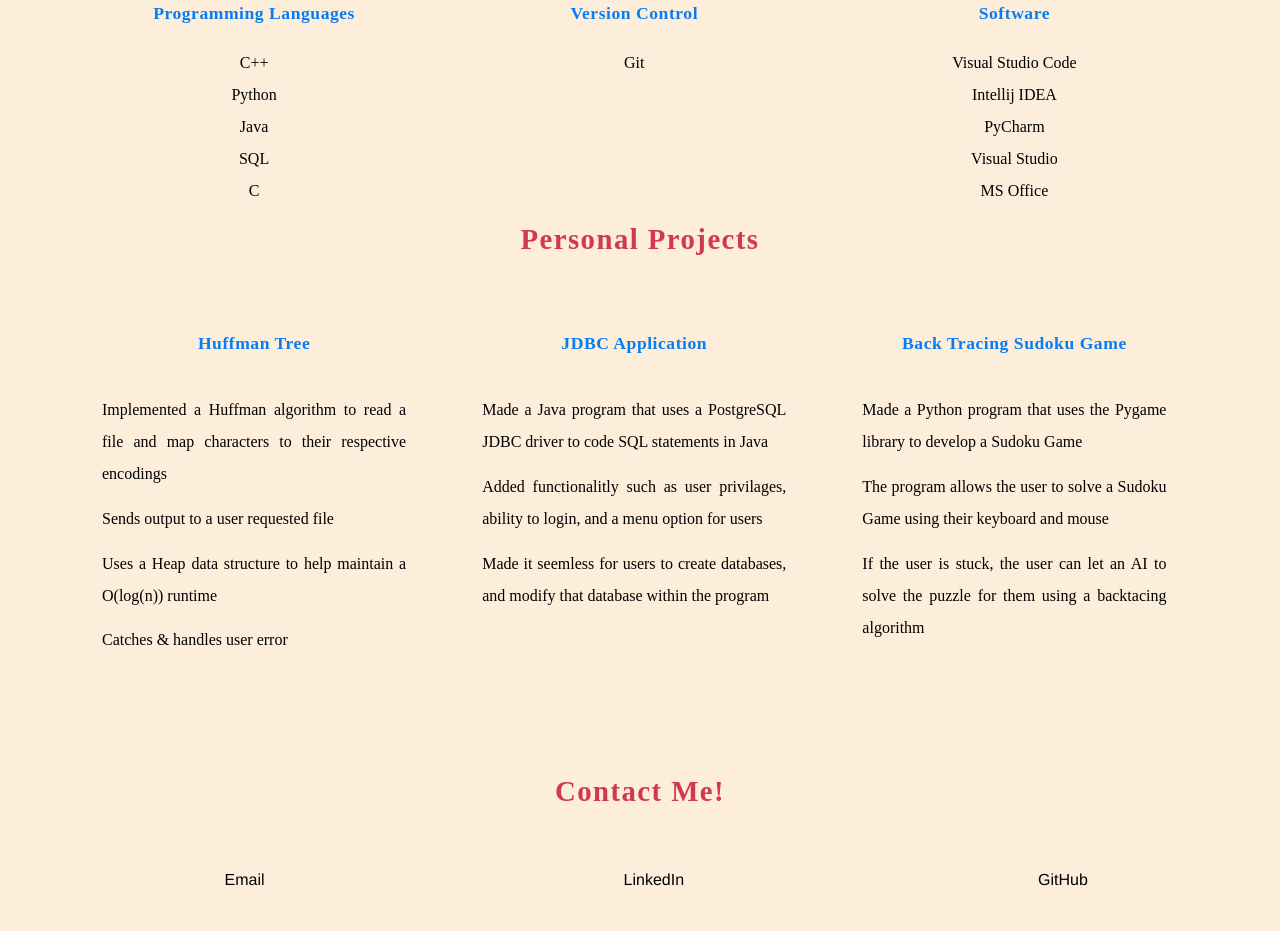
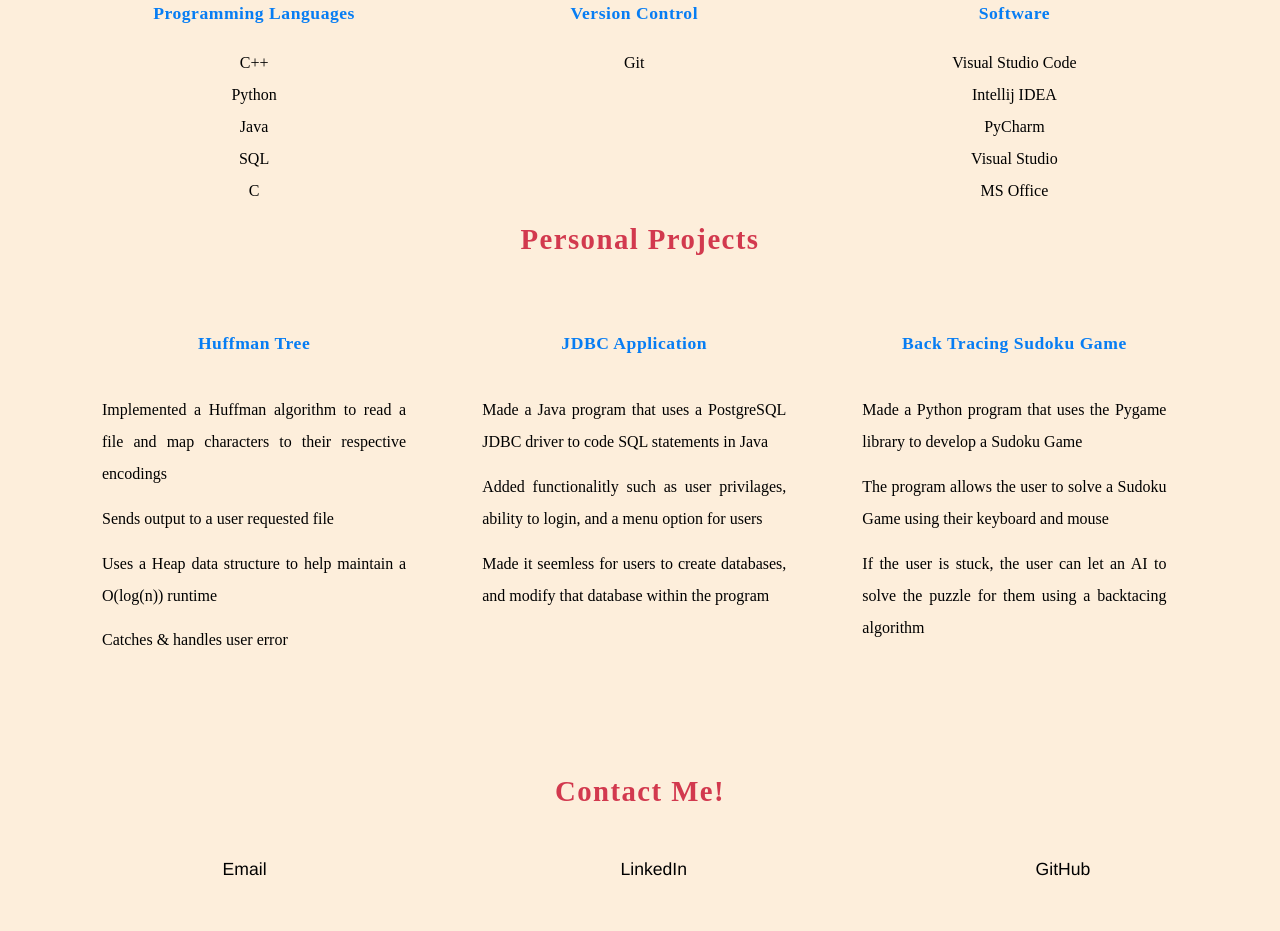
Before and after one commit to SPatel29/itmd361-project-3, a plain HTML site: page index.html in a window 1280 px wide. Shown: the part 525-1456 px from the top of the page. Drawn offline with Linux system fonts and the light colour scheme.

Commit message:
adding padding to contact me in media query

```diff
--- a/css/styles.css
+++ b/css/styles.css
@@ -323,6 +323,10 @@ h4 {
   .nav-container {
     width: 100%;
   }
+  .contact li a {
+    padding: 1.2em;
+    font-size: 1.1em;
+  }
   .nav-container li {
     width: 15%;
     padding: 0;
```
